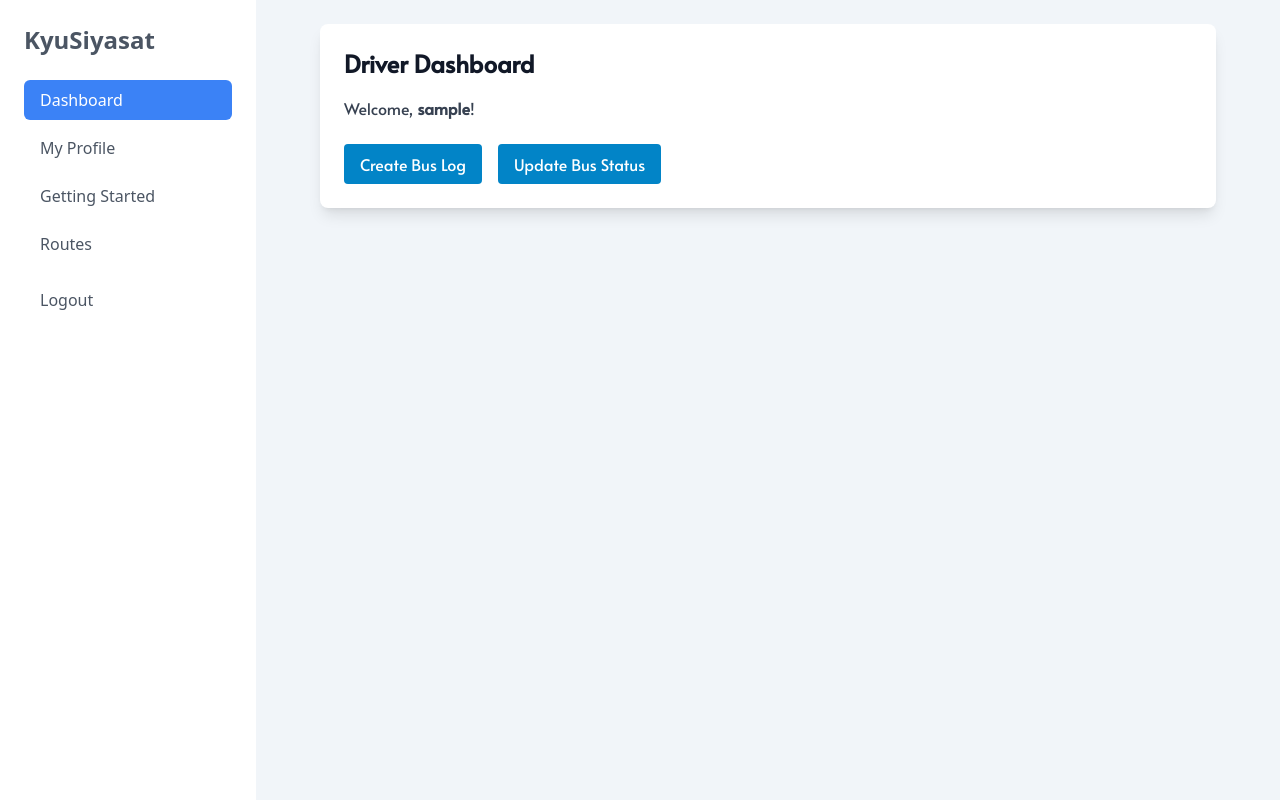
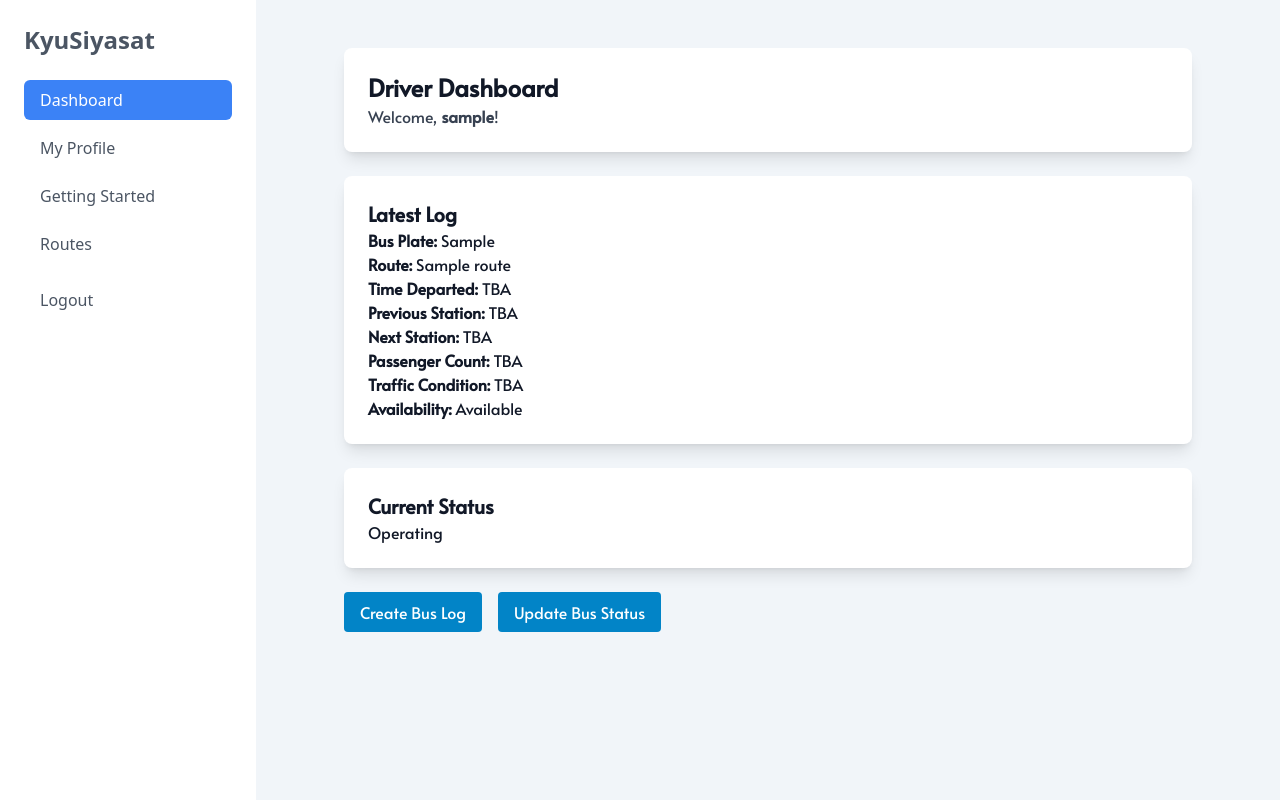
Before and after one commit to jdcnnry/kyuSiyasat, a Django app: page /driver/dashboard/ in a window 1280 px wide. Run offline with Django 5.2, Linux system fonts and the light colour scheme; a user stored in the database is signed in; tables that the repository leaves empty hold one stand-in row (values such as "Sample post"); data that the repository does not hold is empty; some libraries are stand-ins or nearby versions.

Commit message:
drivers can now see their latest log and status

```diff
--- a/kyusiyasat/driver_dashboard/views.py
+++ b/kyusiyasat/driver_dashboard/views.py
@@ -2,15 +2,49 @@ from django.shortcuts import render, redirect
 from django.utils.timezone import now
 from django.shortcuts import render
 from django.contrib import messages
-from bus_management.models import Bus
+from bus_management.models import Bus, BusLog
 from .forms import BusLogForm, BusStatusForm
 from django.contrib.auth.decorators import login_required
 from user_management.decorators import user_type_required
+from user_management.models import Profile
+
+
+# @login_required
+# @user_type_required('driver')
+# def driver_dashboard(request):
+#     return render(request, 'driver_dashboard.html', {'user': request.user})
 
 @login_required
 @user_type_required('driver')
 def driver_dashboard(request):
-    return render(request, 'driver_dashboard.html', {'user': request.user})
+    # Get the driver profile
+    driver_profile = Profile.objects.get(user=request.user)
+
+    # Get the bus assigned to the driver
+    bus = Bus.objects.filter(bus_id=driver_profile.bus.bus_id).first()  # Adjust to use bus ID
+
+    # Get the latest bus log
+    latest_log = BusLog.objects.filter(bus=bus).order_by('-arrival_time').first()
+
+    # Prepare bus details and bus status
+    bus_details = {
+        'bus': bus,
+        'plate_number': bus.bus_plate,
+        'route': bus.busroute.route.route_name if bus.busroute else "No Assigned Route",
+        'time_departed': latest_log.time_departed if latest_log else "TBA",
+        'previous_station': latest_log.from_station.station_name if latest_log else "TBA",
+        'next_station': latest_log.to_station.station_name if latest_log else "TBA",
+        'passengers': latest_log.passenger_count if latest_log else "TBA",
+        'traffic_condition': latest_log.traffic_condition if latest_log else "TBA",
+        'availability': "Available" if bus.status == "Operating" else "Not Available",
+    }
+
+    return render(request, 'driver_dashboard.html', {
+        'user': request.user,
+        'bus': bus,
+        'bus_details': bus_details,
+        'current_status': bus.status,  # Pass current status to the template
+    })
 
 @login_required
 def create_bus_log(request):
--- a/kyusiyasat/templates/driver_dashboard/driver_dashboard.html
+++ b/kyusiyasat/templates/driver_dashboard/driver_dashboard.html
@@ -1,19 +1,36 @@
 {% extends 'base.html' %}
 
 {% block content %}
-<div class="max-w-4xl mx-auto p-6 bg-white shadow-lg rounded-lg font-[Alata]">
-    <h2 class="text-2xl font-bold mb-4">Driver Dashboard</h2>
-    <p class="text-gray-700 mb-6">Welcome, <span class="font-semibold">{{ user.username }}</span>!</p>
+<div class="max-w-4xl mx-auto p-6">
+    <!-- Driver title and welcome section in its own white box -->
+    <div class="mb-6 p-6 bg-white shadow-lg rounded-lg font-[Alata]">
+        <h2 class="text-2xl font-bold">Driver Dashboard</h2>
+        <p class="text-gray-700">Welcome, <span class="font-semibold">{{ user.username }}</span>!</p>
+    </div>
 
+    <!-- Bus details section in a separate white box -->
+    <div class="mb-6 p-6 bg-white shadow-lg rounded-lg font-[Alata]">
+        <h3 class="text-xl font-semibold">Latest Log</h3>
+        <p><strong>Bus Plate:</strong> {{ bus_details.plate_number }}</p>
+        <p><strong>Route:</strong> {{ bus_details.route }}</p>
+        <p><strong>Time Departed:</strong> {{ bus_details.time_departed }}</p>
+        <p><strong>Previous Station:</strong> {{ bus_details.previous_station }}</p>
+        <p><strong>Next Station:</strong> {{ bus_details.next_station }}</p>
+        <p><strong>Passenger Count:</strong> {{ bus_details.passengers }}</p>
+        <p><strong>Traffic Condition:</strong> {{ bus_details.traffic_condition }}</p>
+        <p><strong>Availability:</strong> {{ bus_details.availability }}</p>
+    </div>
+
+    <!-- Current Bus Status section in a separate white box -->
+    <div class="mb-6 p-6 bg-white shadow-lg rounded-lg font-[Alata]">
+        <h3 class="text-xl font-semibold">Current Status</h3>
+        <p>{{ current_status }}</p>
+    </div>
+
+    <!-- Action buttons section without a white box -->
     <div class="flex space-x-4">
-        <a href="{% url 'create_bus_log' %}"
-           class="bg-sky-600 hover:bg-blue-500 text-white px-4 py-2 rounded transition font-[Alata]">
-            Create Bus Log
-        </a>
-        <a href="{% url 'update_bus_status' %}"
-           class="bg-sky-600 hover:bg-blue-500 text-white px-4 py-2 rounded transition font-[Alata]">
-            Update Bus Status
-        </a>
+        <a href="{% url 'create_bus_log' %}" class="bg-sky-600 hover:bg-blue-500 text-white px-4 py-2 rounded transition font-[Alata]">Create Bus Log</a>
+        <a href="{% url 'update_bus_status' %}" class="bg-sky-600 hover:bg-blue-500 text-white px-4 py-2 rounded transition font-[Alata]">Update Bus Status</a>
     </div>
 </div>
 {% endblock %}
```
